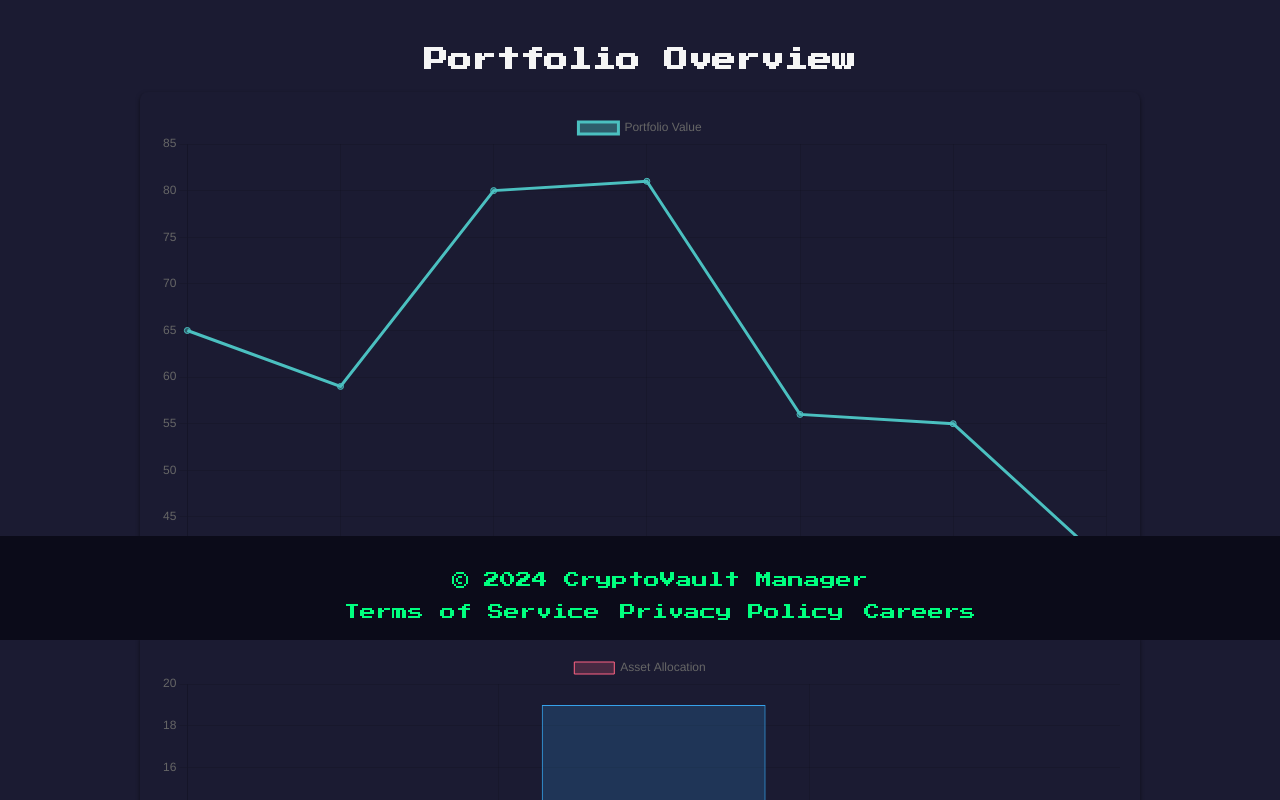
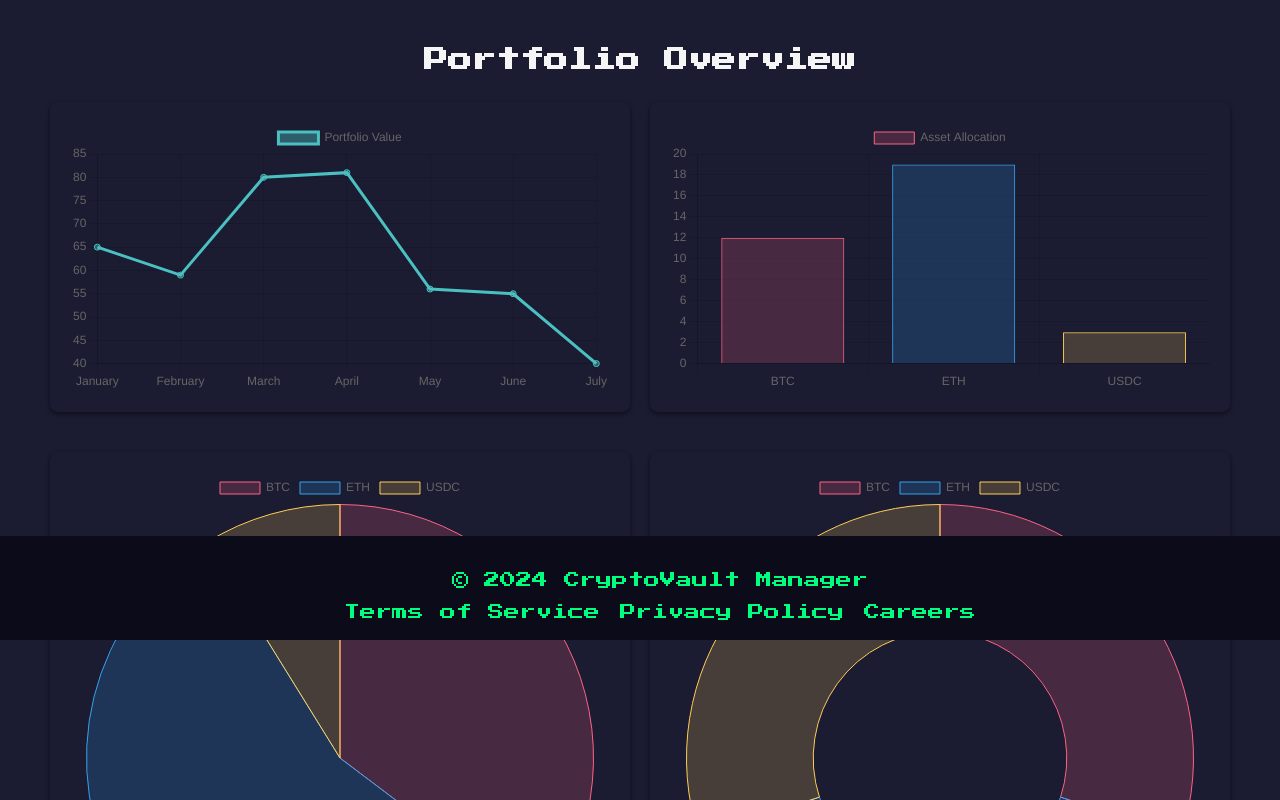
Before and after one commit to iamjakkie/CryptoVault-Manager, a React (Create React App) app: page /portfolio in a window 1280 px wide. Shown: the part 160-960 px from the top of the page. Built offline with nearby package versions, Linux system fonts and the light colour scheme.

Commit message:
improved portfolio

```diff
--- a/src/App.css
+++ b/src/App.css
@@ -4,6 +4,26 @@ body {
   padding: 0;
   background-color: #1b1b32;
   color: #f5f5f5;
+  overflow-y: scroll;
+}
+/* Custom scrollbar styles */
+body::-webkit-scrollbar {
+  width: 15px; /* Width of the scrollbar */
+}
+
+body::-webkit-scrollbar-track {
+  background: white; /* Background color of the scrollbar track */
+  border-radius: 10px;
+}
+
+body::-webkit-scrollbar-thumb {
+  background-color: #00ff7f; /* Color of the scrollbar thumb */
+  border-radius: 10px; /* Rounded corners of the scrollbar thumb */
+  border: 2px solid #0b0b19; /* Border color and width of the scrollbar thumb */
+}
+
+body::-webkit-scrollbar-thumb:hover {
+  background-color: #00e673; /* Color of the scrollbar thumb when hovered */
 }
 
 .App-header {
--- a/src/components/Portfolio.js
+++ b/src/components/Portfolio.js
@@ -1,5 +1,5 @@
 import React from 'react';
-import { Line, Bar } from 'react-chartjs-2';
+import { Line, Bar, Pie, Radar, Doughnut } from 'react-chartjs-2';
 import 'chart.js/auto';
 import '../styles/Portfolio.css';
 
@@ -38,15 +38,88 @@ const Portfolio = () => {
     ],
   };
 
+  const pieData = {
+    labels: ['BTC', 'ETH', 'USDC'],
+    datasets: [
+      {
+        label: 'Asset Distribution',
+        data: [12, 19, 3],
+        backgroundColor: [
+          'rgba(255, 99, 132, 0.2)',
+          'rgba(54, 162, 235, 0.2)',
+          'rgba(255, 206, 86, 0.2)',
+        ],
+        borderColor: [
+          'rgba(255, 99, 132, 1)',
+          'rgba(54, 162, 235, 1)',
+          'rgba(255, 206, 86, 1)',
+        ],
+        borderWidth: 1,
+      },
+    ],
+  };
+
+  const radarData = {
+    labels: ['BTC', 'ETH', 'USDC'],
+    datasets: [
+      {
+        label: 'Risk Exposure',
+        data: [2, 9, 7],
+        backgroundColor: 'rgba(179,181,198,0.2)',
+        borderColor: 'rgba(179,181,198,1)',
+        pointBackgroundColor: 'rgba(179,181,198,1)',
+        pointBorderColor: '#fff',
+        pointHoverBackgroundColor: '#fff',
+        pointHoverBorderColor: 'rgba(179,181,198,1)',
+      },
+    ],
+  };
+
+  const doughnutData = {
+    labels: ['BTC', 'ETH', 'USDC'],
+    datasets: [
+      {
+        label: 'Investment Breakdown',
+        data: [30, 40, 30],
+        backgroundColor: [
+          'rgba(255, 99, 132, 0.2)',
+          'rgba(54, 162, 235, 0.2)',
+          'rgba(255, 206, 86, 0.2)',
+        ],
+        borderColor: [
+          'rgba(255, 99, 132, 1)',
+          'rgba(54, 162, 235, 1)',
+          'rgba(255, 206, 86, 1)',
+        ],
+        borderWidth: 1,
+      },
+    ],
+  };
+
   return (
     <div className="portfolio">
       <h2>Portfolio Overview</h2>
-      <div className="chart-container">
-        <Line data={lineData} />
+      <div className="chart-row">
+        <div className="chart-container">
+          <Line data={lineData} />
+        </div>
+        <div className="chart-container">
+          <Bar data={barData} />
+        </div>
       </div>
-      <div className="chart-container">
-        <Bar data={barData} />
+      <div className="chart-row">
+        <div className="chart-container">
+          <Pie data={pieData} />
+        </div>
+        <div className="chart-container">
+        <Doughnut data={doughnutData} />
+        </div>
       </div>
+      {/* <div className="chart-row">
+        <div className="chart-container">
+          <Doughnut data={doughnutData} />
+        </div>
+      </div> */}
     </div>
   );
 };
--- a/src/styles/Portfolio.css
+++ b/src/styles/Portfolio.css
@@ -4,11 +4,23 @@
     color: #f5f5f5;
   }
 
+  .chart-row {
+    display: flex;
+    justify-content: space-around;
+    flex-wrap: wrap;
+    margin-bottom: 20px;
+  }
+
   .chart-container {
-    margin: 20px auto;
-    width: 80%;
+    flex: 1 1 45%; /* Adjust the width of each chart container */
+    margin: 10px;
     background-color: #1b1b32;
     padding: 20px;
     border-radius: 8px;
     box-shadow: 0 2px 4px rgba(0, 0, 0, 0.5);
   }
+
+  .chart-container canvas {
+    width: 100% !important;
+    height: 300px; /* Adjust the height of the charts */
+  }
```
